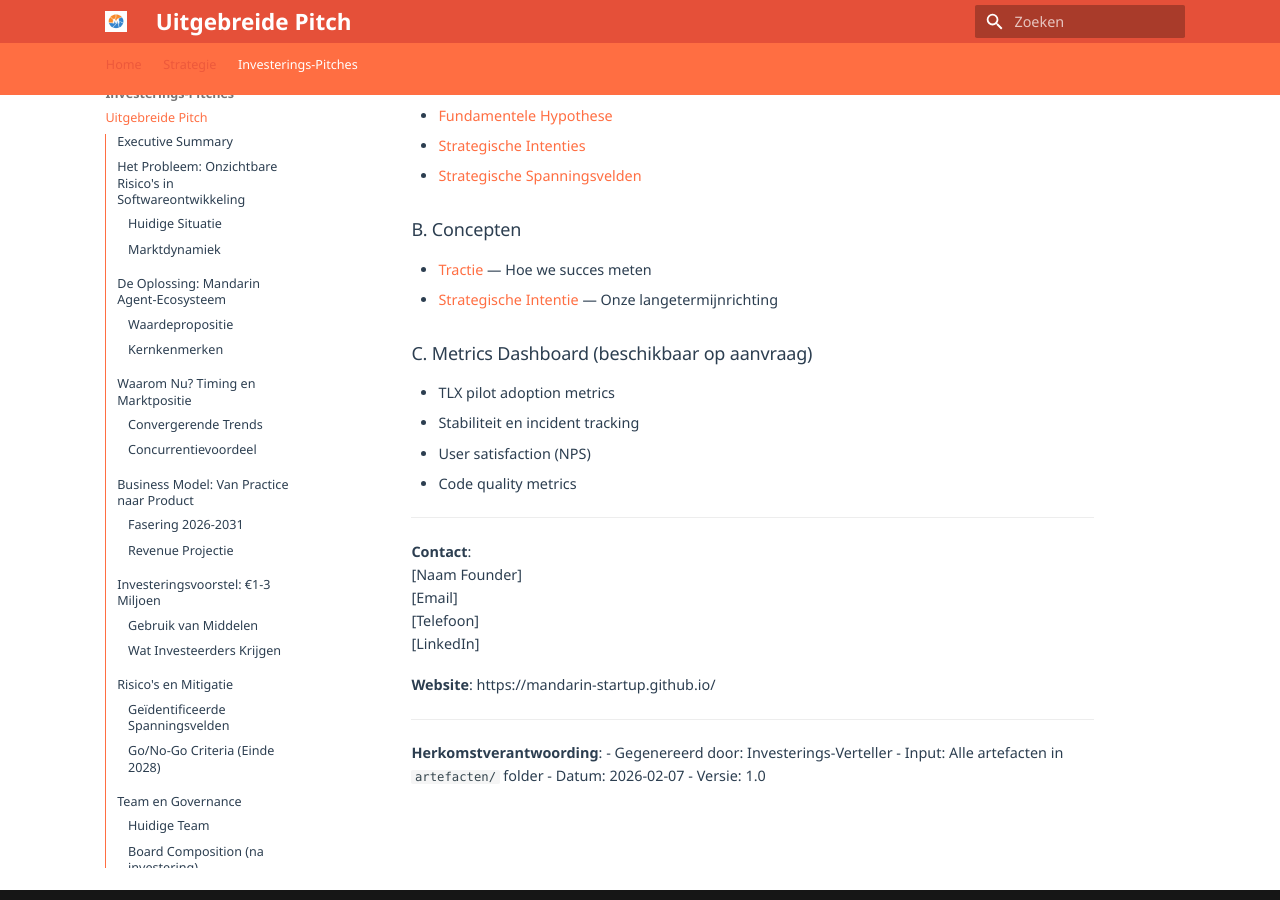
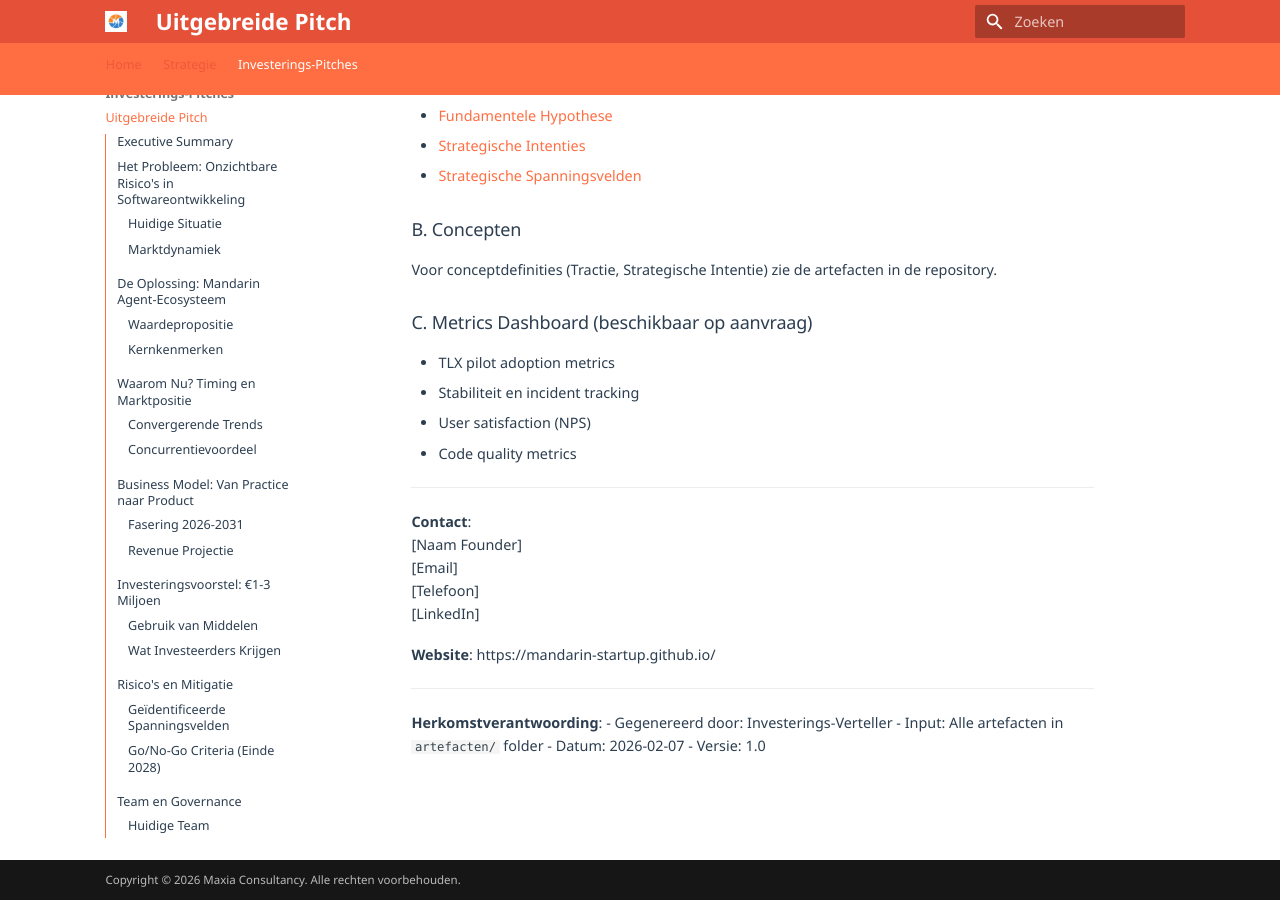
Before and after one commit to hans-blok/mandarin-startup, an MkDocs documentation site: the page built from docs/publish/investerings-pitch-mandarin.md, in a window 1280 px wide and 900 px high, scrolled down 7066 px. Built offline with MkDocs 1.6.1 and Material for MkDocs 9.7.7, drawn with Linux system fonts in a browser that asks for light colours; some web fonts are replaced.

Commit message:
publiceer pitches

```diff
--- a/docs/publish/investerings-pitch-mandarin.md
+++ b/docs/publish/investerings-pitch-mandarin.md
@@ -319,13 +319,12 @@
 ## Bijlagen
 
 ### A. Strategische Documenten
-- [Fundamentele Hypothese](../hypothese-vormer/hypothese-probleemkader-mandarin.md)
-- [Strategische Intenties](../strategisch-analist/strategische-intenties.md)
-- [Strategische Spanningsvelden](../strategisch-analist/strategische-spanningsvelden.md)
+- [Fundamentele Hypothese](fundamentele-hypothese.md)
+- [Strategische Intenties](strategische-intenties.md)
+- [Strategische Spanningsvelden](strategische-spanningsvelden.md)
 
 ### B. Concepten
-- [Tractie](../concept-curator/concept-tractie.md) — Hoe we succes meten
-- [Strategische Intentie](../concept-curator/concept-strategische-intentie.md) — Onze langetermijnrichting
+Voor conceptdefinities (Tractie, Strategische Intentie) zie de artefacten in de repository.
 
 ### C. Metrics Dashboard (beschikbaar op aanvraag)
 - TLX pilot adoption metrics
```
Also changed, not shown: docs/publish/strategische-spanningsvelden.md (+2 -2 lines).
